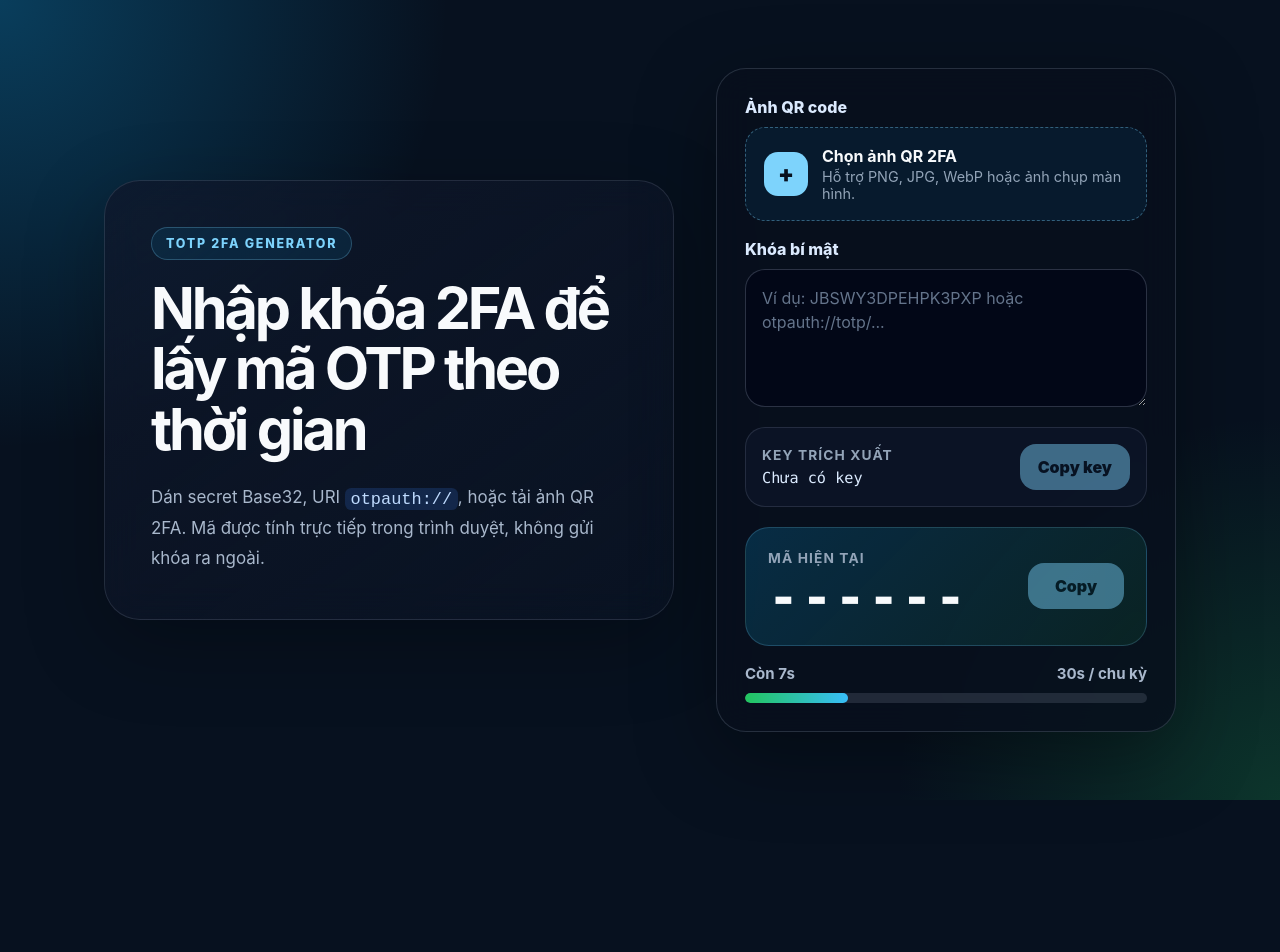
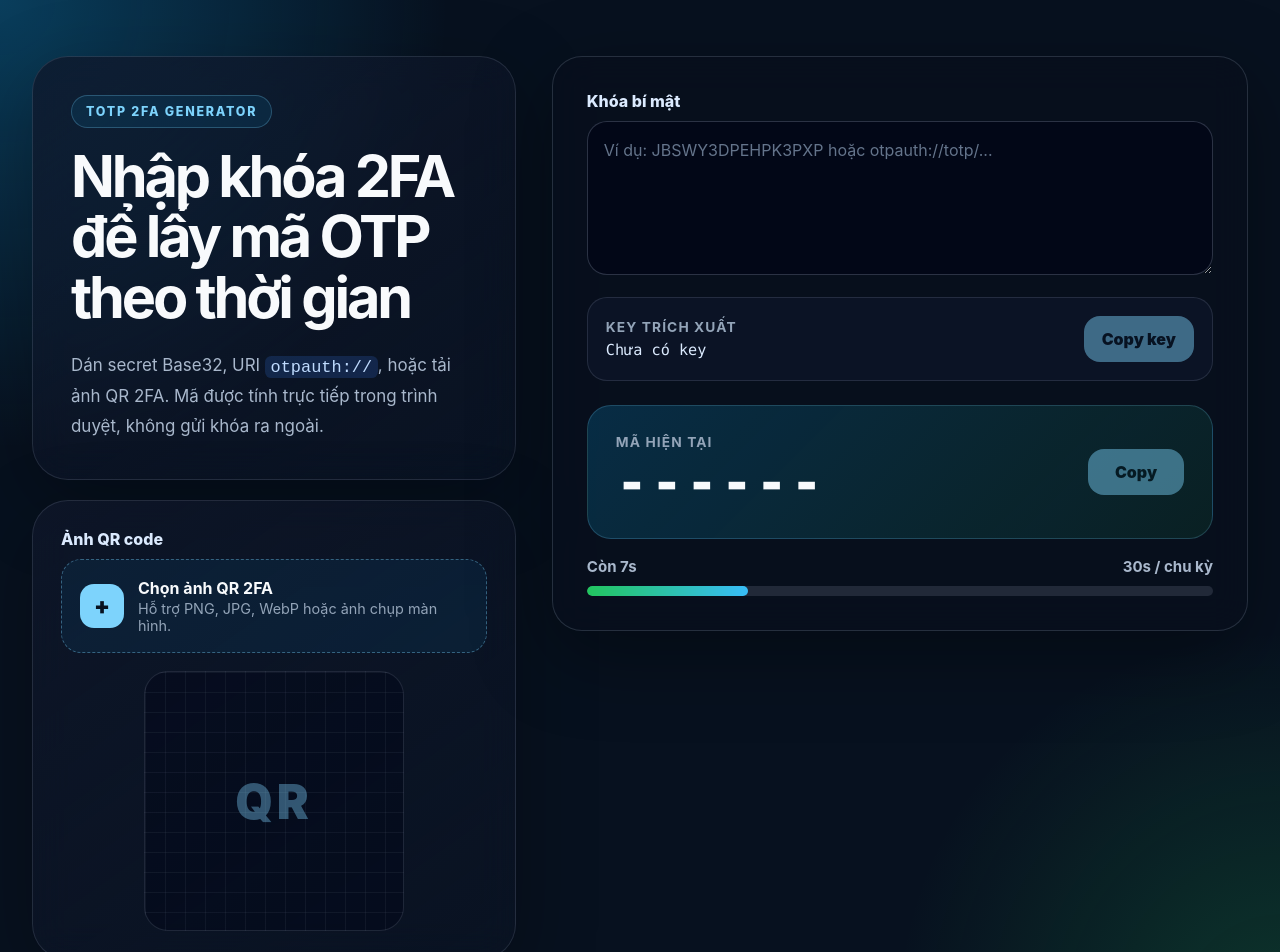
Before and after one commit to manhavn/otp2faweb, a Svelte app: page / in a window 1280 px wide. Shown: the top 952 px of the page. Before the commit the page ends 800 px from the top, so only its background shows below. Built offline with nearby package versions, Linux system fonts and the light colour scheme.

Commit message:
Rebalance QR layout

```diff
--- a/src/App.svelte
+++ b/src/App.svelte
@@ -172,6 +172,7 @@
 </script>
 
 <main class="shell">
+  <aside class="side-column">
     <section class="hero-card" aria-labelledby="title">
       <p class="eyebrow">TOTP 2FA Generator</p>
       <h1 id="title">Nhập khóa 2FA để lấy mã OTP theo thời gian</h1>
@@ -181,7 +182,7 @@
       </p>
     </section>
 
-  <section class="panel" aria-label="Tạo mã OTP">
+    <section class="qr-card" aria-label="Nhập ảnh QR code">
       <label for="qr-image">Ảnh QR code</label>
       <div class="upload-box">
         <input id="qr-image" type="file" accept="image/*" onchange={decodeQrImage} />
@@ -193,12 +194,17 @@
 
       {#if qrPreview}
         <img class="qr-preview" src={qrPreview} alt="Ảnh QR đã chọn" />
+      {:else}
+        <div class="qr-placeholder" aria-hidden="true">QR</div>
       {/if}
 
       {#if qrError}
         <p class="error">{qrError}</p>
       {/if}
+    </section>
+  </aside>
 
+  <section class="panel" aria-label="Tạo mã OTP">
     <label for="secret">Khóa bí mật</label>
     <textarea
       id="secret"
--- a/src/app.css
+++ b/src/app.css
@@ -44,23 +44,35 @@ code {
 }
 
 .shell {
-  width: min(1120px, 100%);
+  width: min(1360px, 100%);
   min-height: 100vh;
   margin: 0 auto;
-  padding: 64px 24px;
+  padding: 56px 32px;
   display: grid;
-  grid-template-columns: minmax(0, 1fr) minmax(340px, 460px);
-  align-items: center;
-  gap: 42px;
+  grid-template-columns: minmax(320px, 0.82fr) minmax(560px, 1.18fr);
+  align-items: start;
+  gap: 36px;
 }
 
-.hero-card {
-  padding: 46px;
+.side-column {
+  position: sticky;
+  top: 56px;
+  display: grid;
+  gap: 20px;
+}
+
+.hero-card,
+.qr-card {
+  padding: 38px;
   border: 1px solid rgba(148, 163, 184, 0.18);
   border-radius: 36px;
   background: linear-gradient(145deg, rgba(15, 23, 42, 0.78), rgba(15, 23, 42, 0.32));
   box-shadow: 0 24px 80px rgba(0, 0, 0, 0.28);
   backdrop-filter: blur(18px);
+}
+
+.qr-card {
+  padding: 28px;
 }
 
 .eyebrow {
@@ -87,7 +99,7 @@ h1 {
 }
 
 .intro {
-  max-width: 620px;
+  max-width: 540px;
   margin: 24px 0 0;
   color: #a9b8cc;
   font-size: 1.06rem;
@@ -97,7 +109,7 @@ h1 {
 .panel {
   border: 1px solid rgba(148, 163, 184, 0.22);
   border-radius: 30px;
-  padding: 28px;
+  padding: 34px;
   background: rgba(8, 15, 29, 0.82);
   box-shadow: 0 24px 80px rgba(0, 0, 0, 0.36);
   backdrop-filter: blur(18px);
@@ -164,18 +176,37 @@ label:not(:first-child) {
 
 .qr-preview {
   display: block;
-  width: 108px;
-  height: 108px;
-  margin-top: 12px;
+  width: min(100%, 260px);
+  aspect-ratio: 1;
+  margin: 18px auto 0;
   border: 1px solid rgba(148, 163, 184, 0.22);
-  border-radius: 18px;
+  border-radius: 24px;
   object-fit: cover;
   background: #fff;
 }
 
+.qr-placeholder {
+  display: grid;
+  width: min(100%, 260px);
+  aspect-ratio: 1;
+  margin: 18px auto 0;
+  place-items: center;
+  border: 1px solid rgba(148, 163, 184, 0.18);
+  border-radius: 24px;
+  color: rgba(125, 211, 252, 0.38);
+  background:
+    linear-gradient(90deg, rgba(148, 163, 184, 0.08) 1px, transparent 1px),
+    linear-gradient(rgba(148, 163, 184, 0.08) 1px, transparent 1px),
+    rgba(2, 6, 23, 0.44);
+  background-size: 20px 20px;
+  font-size: 3rem;
+  font-weight: 900;
+  letter-spacing: 0.08em;
+}
+
 textarea {
   width: 100%;
-  min-height: 138px;
+  min-height: 154px;
   resize: vertical;
   border: 1px solid rgba(148, 163, 184, 0.28);
   border-radius: 20px;
@@ -207,31 +238,31 @@ textarea::placeholder {
 }
 
 .otp-card {
-  margin-top: 20px;
+  margin-top: 24px;
   display: flex;
   align-items: center;
   justify-content: space-between;
   gap: 18px;
   border: 1px solid rgba(125, 211, 252, 0.2);
   border-radius: 24px;
-  padding: 22px;
+  padding: 28px;
   background: linear-gradient(135deg, rgba(14, 165, 233, 0.2), rgba(34, 197, 94, 0.1));
 }
 
 .key-card {
-  margin-top: 16px;
+  margin-top: 18px;
   display: flex;
   align-items: center;
   justify-content: space-between;
   gap: 14px;
   border: 1px solid rgba(148, 163, 184, 0.18);
   border-radius: 20px;
-  padding: 16px;
+  padding: 18px;
   background: rgba(15, 23, 42, 0.72);
 }
 
 .key-card p {
-  max-width: 260px;
+  max-width: 420px;
   margin: 0;
   color: #dbeafe;
   font-family: 'SFMono-Regular', Consolas, 'Liberation Mono', monospace;
@@ -253,7 +284,7 @@ textarea::placeholder {
   margin: 0;
   color: #f8fafc;
   font-family: 'SFMono-Regular', Consolas, 'Liberation Mono', monospace;
-  font-size: clamp(2rem, 6vw, 3.2rem);
+  font-size: clamp(2.1rem, 5vw, 3.35rem);
   font-weight: 900;
   line-height: 1;
   letter-spacing: 0.05em;
@@ -333,6 +364,18 @@ dd {
   overflow-wrap: anywhere;
 }
 
+@media (max-width: 1120px) {
+  .shell {
+    grid-template-columns: minmax(280px, 0.72fr) minmax(480px, 1.28fr);
+  }
+
+  .hero-card,
+  .qr-card,
+  .panel {
+    padding: 28px;
+  }
+}
+
 @media (max-width: 860px) {
   .shell {
     min-height: auto;
@@ -340,7 +383,12 @@ dd {
     grid-template-columns: 1fr;
   }
 
+  .side-column {
+    position: static;
+  }
+
   .hero-card,
+  .qr-card,
   .panel {
     border-radius: 24px;
     padding: 24px;
```
Lines whose indentation alone changed are shown as unchanged.
